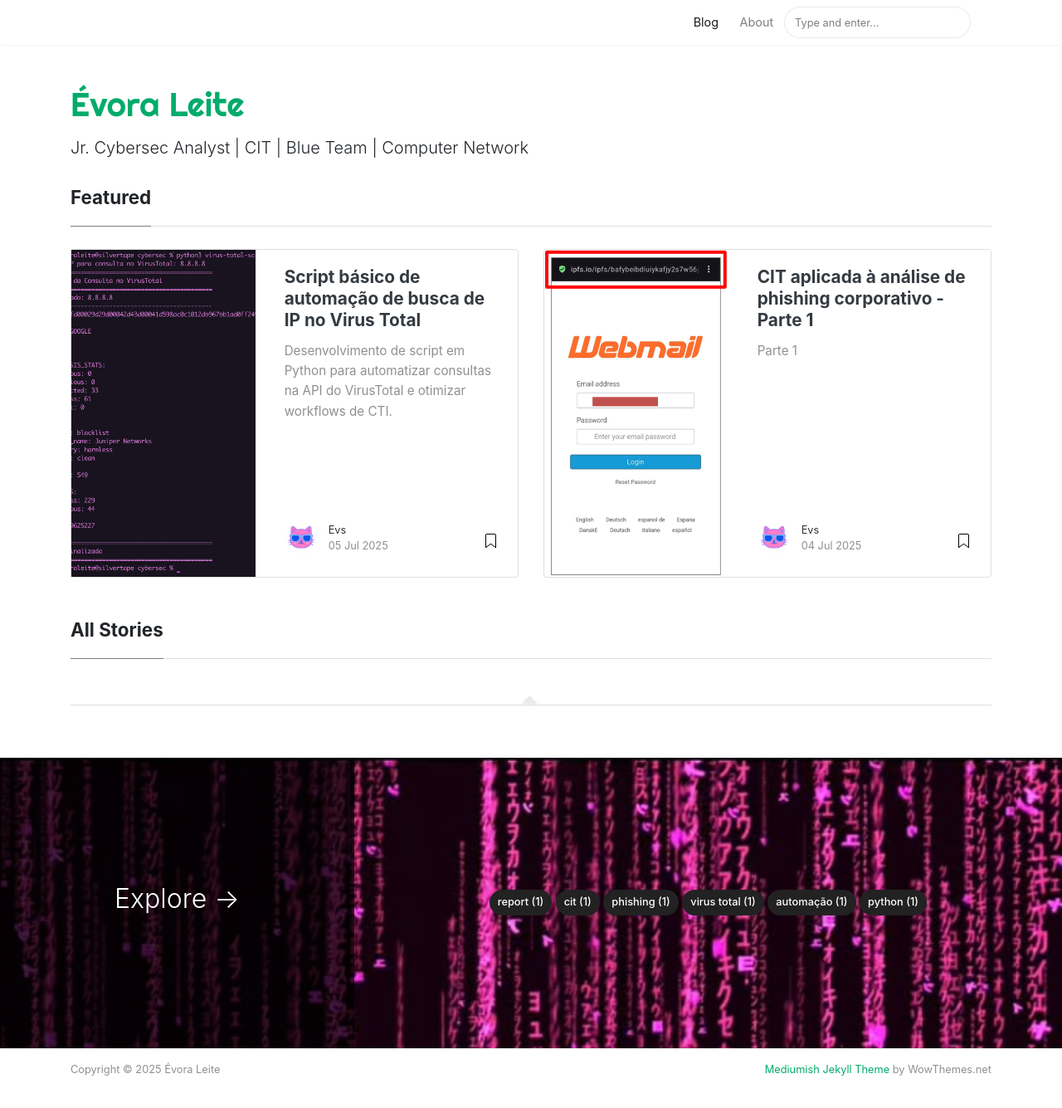
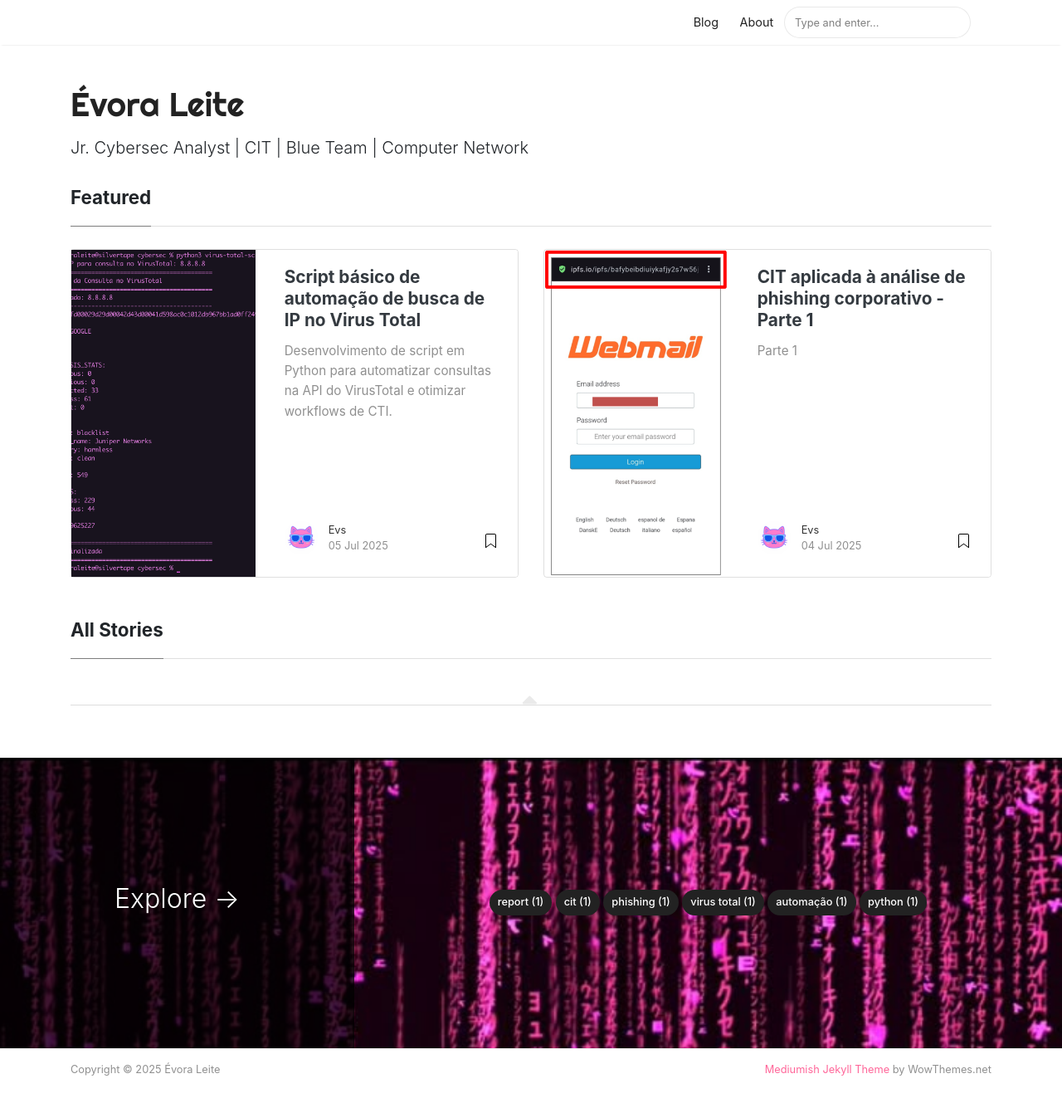
Before and after one commit to e-v-s/e-v-s.github.io, a Jekyll site: the page built from index.html, in a window 1280 px wide and 1372 px high. Shown: the top 1335 px of the window at 83% size. Built offline with Jekyll 4.4.1, drawn with Linux system fonts in a browser that asks for light colours; nearby versions of some CDN libraries; the list of posts is cut into pages by our own code.

Commit message:
Update screen.css

```diff
--- a/assets/css/screen.css
+++ b/assets/css/screen.css
@@ -12,13 +12,30 @@ License: https://www.wowthemes.net/freebies-license/
 }
 
 a {
-    color: #00ab6b;
+    color: #ff6699;
     transition: all 0.2s;
 }
 
 a:hover {
-    color: #038252;
+    color: #ff6699;
     text-decoration: none;
+}
+
+/* Blog and About links in navbar */
+.mediumnavigation .nav-link {
+    color: #222 !important;
+}
+.mediumnavigation .nav-link:hover {
+    color: #ff6699 !important;
+}
+
+/* Site title (Évora Leite) */
+.mainheading h1.sitetitle, .mainheading h1.sitetitle a {
+    color: #222 !important;
+    font-family: Righteous;
+}
+.mainheading h1.sitetitle a:hover {
+    color: #ff6699 !important;
 }
 
 pre {
```
